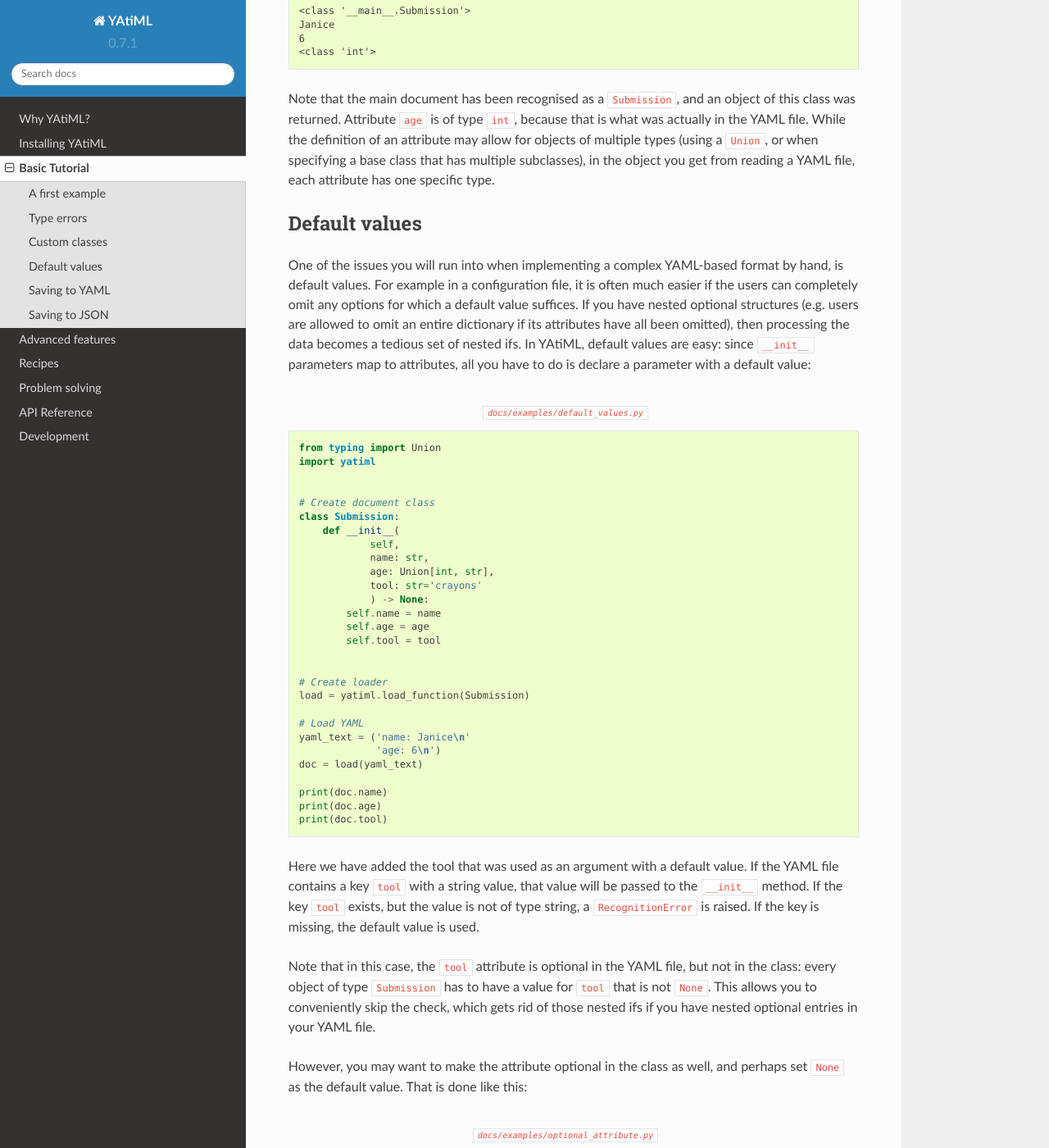
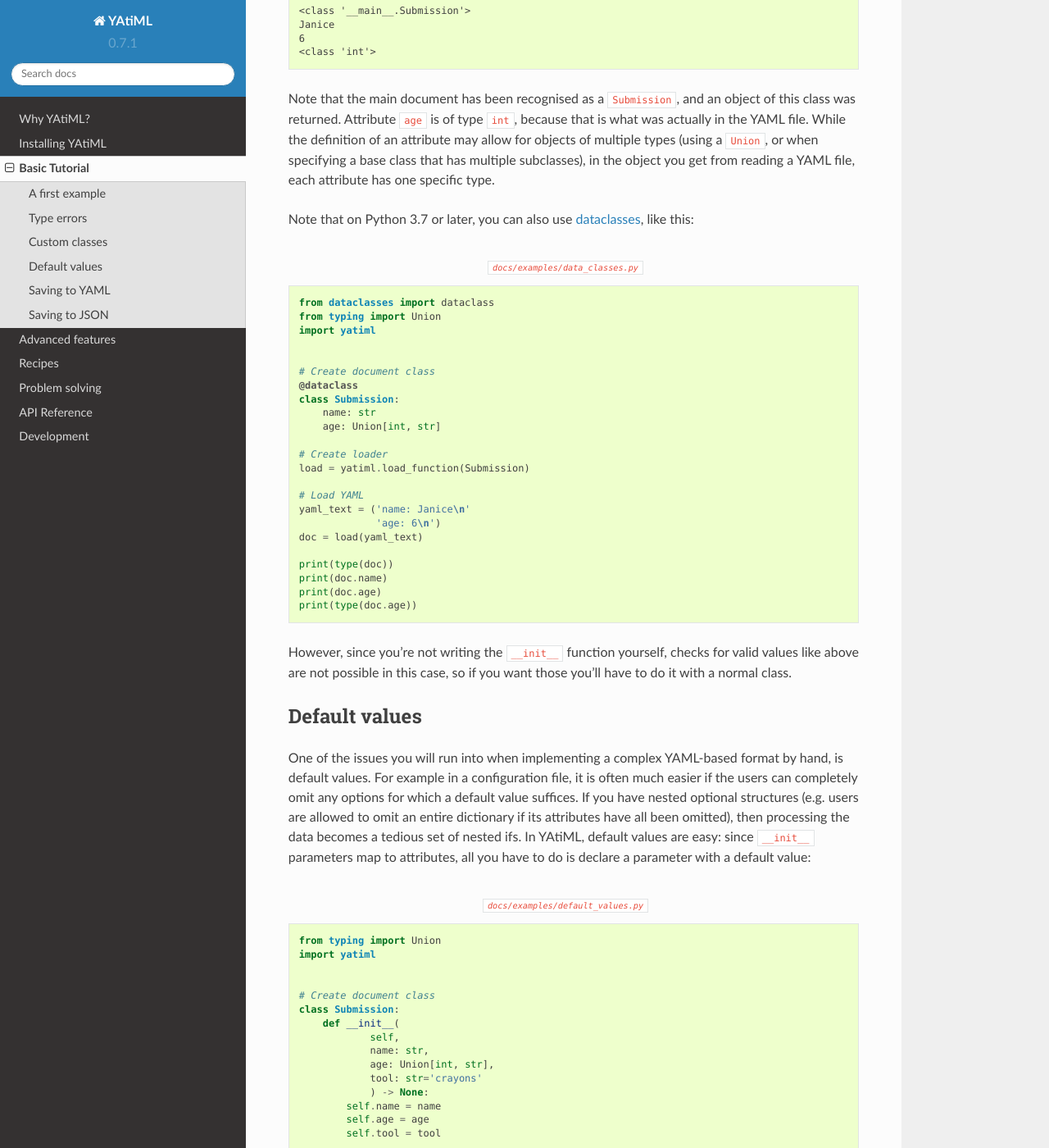
Before and after one commit to yatiml/yatiml, a Sphinx documentation site: the page built from docs/basic_tutorial.rst, in a window 1280 px wide and 1400 px high, scrolled down 4676 px. Shown: the whole window at 82% size. Built offline with Sphinx 7.4.7 and the Read the Docs theme 2.0.0, drawn with Linux system fonts in a browser that asks for light colours.

Commit message:
Add support for dataclasses (issue #15)

```diff
--- a/docs/basic_tutorial.rst
+++ b/docs/basic_tutorial.rst
@@ -198,6 +198,18 @@ may allow for objects of multiple types (using a ``Union``, or when specifying a
 base class that has multiple subclasses), in the object you get from reading a
 YAML file, each attribute has one specific type.
 
+Note that on Python 3.7 or later, you can also use
+`dataclasses <https://docs.python.org/3/library/dataclasses.html>`_, like this:
+
+.. literalinclude:: examples/data_classes.py
+  :caption: ``docs/examples/data_classes.py``
+  :language: python
+
+However, since you're not writing the ``__init__`` function yourself, checks for
+valid values like above are not possible in this case, so if you want those
+you'll have to do it with a normal class.
+
+
 Default values
 --------------
 
--- /dev/null
+++ b/docs/examples/data_classes.py
@@ -0,0 +1,23 @@
+from dataclasses import dataclass
+from typing import Union
+import yatiml
+
+
+# Create document class
+@dataclass
+class Submission:
+    name: str
+    age: Union[int, str]
+
+# Create loader
+load = yatiml.load_function(Submission)
+
+# Load YAML
+yaml_text = ('name: Janice\n'
+             'age: 6\n')
+doc = load(yaml_text)
+
+print(type(doc))
+print(doc.name)
+print(doc.age)
+print(type(doc.age))
```
Also changed, not shown: 2 other files.
